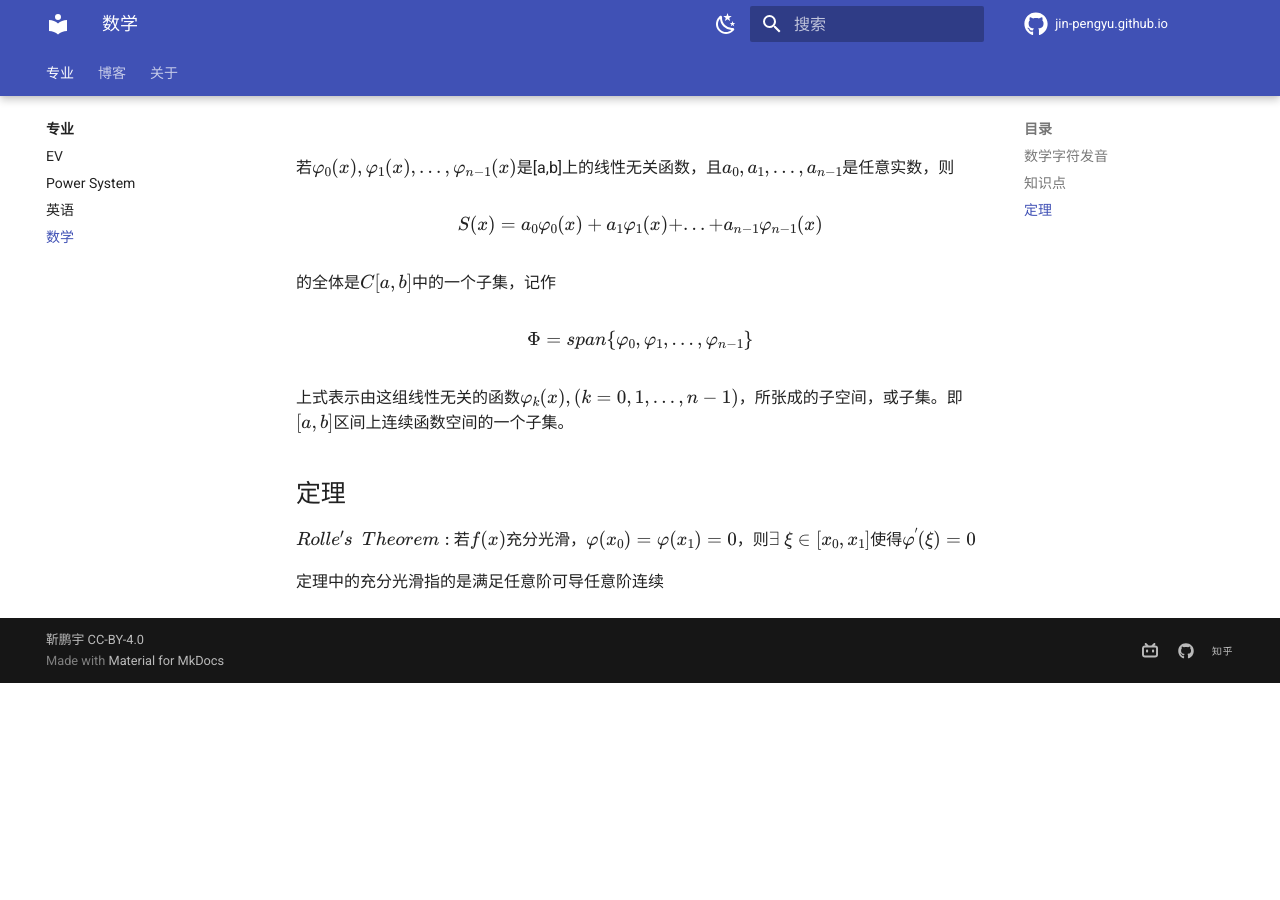
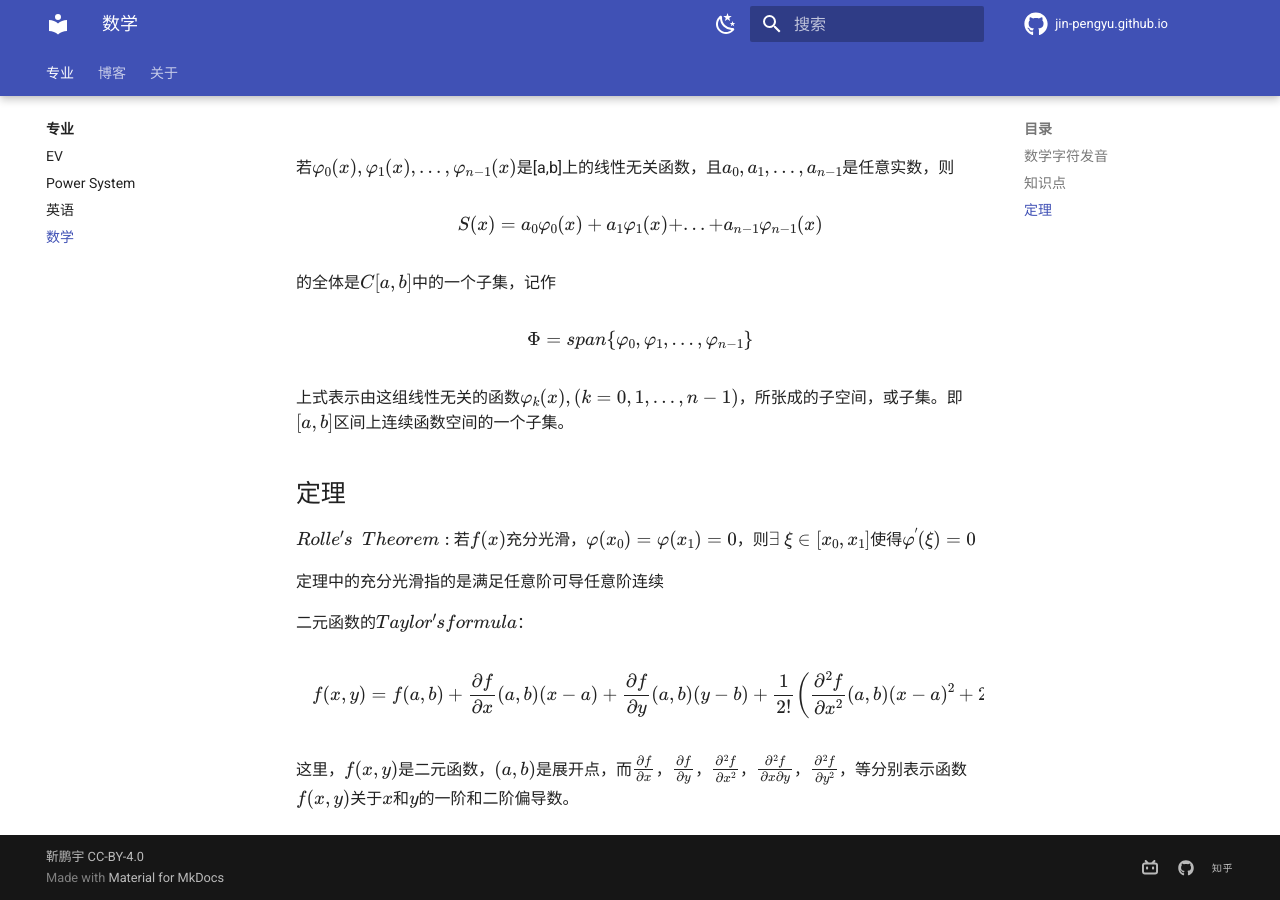
Before and after one commit to Pengyu-Jin/Pengyu-Jin.github.io, an MkDocs documentation site: the page built from docs/major/math/math.md, in a window 1280 px wide and 900 px high, scrolled down 1168 px. Built offline with MkDocs 1.6.1 and Material for MkDocs 9.7.7, drawn with Linux system fonts in a browser that asks for light colours; before the commit the page ends 1851 px from its top, so only the background shows below that; some of the changed text lies outside the part shown.

Commit message:
style change 249

```diff
--- a/docs/major/math/math.md
+++ b/docs/major/math/math.md
@@ -60,3 +60,10 @@ $$\Phi=span\{\varphi_0,\varphi_1,...,\varphi_{n-1}\}$$
 $Rolle's \ \  Theorem:$ 若$f(x)$充分光滑，$\varphi(x_0)=\varphi(x_1)=0$，则$\exists \ \xi \in [x_0,x_1]$使得$\varphi^{'}(\xi)=0$
 
 定理中的充分光滑指的是满足任意阶可导任意阶连续
+
+二元函数的$Taylor's formula$：
+
+$$f(x, y) = f(a, b) + \frac{\partial f}{\partial x}(a, b)(x - a) + \frac{\partial f}{\partial y}(a, b)(y - b) + \frac{1}{2!}\left(\frac{\partial^2 f}{\partial x^2}(a, b)(x - a)^2 + 2\frac{\partial^2 f}{\partial x \partial y}(a, b)(x - a)(y - b) + \frac{\partial^2 f}{\partial y^2}(a, b)(y - b)^2\right) + \cdots
+$$
+
+这里，$f(x, y)$是二元函数，$(a,b)$是展开点，而$\frac{\partial f}{\partial x}$，$\frac{\partial f}{\partial y}$，$\frac{\partial^2 f}{\partial x^2}$，$\frac{\partial^2 f}{\partial x \partial y}$，$\frac{\partial^2 f}{\partial y^2}$，等分别表示函数$f(x, y)$关于$x$和$y$的一阶和二阶偏导数。
```
Also changed, not shown: other parts of docs/major/math/math.md (+1 -1 lines).
